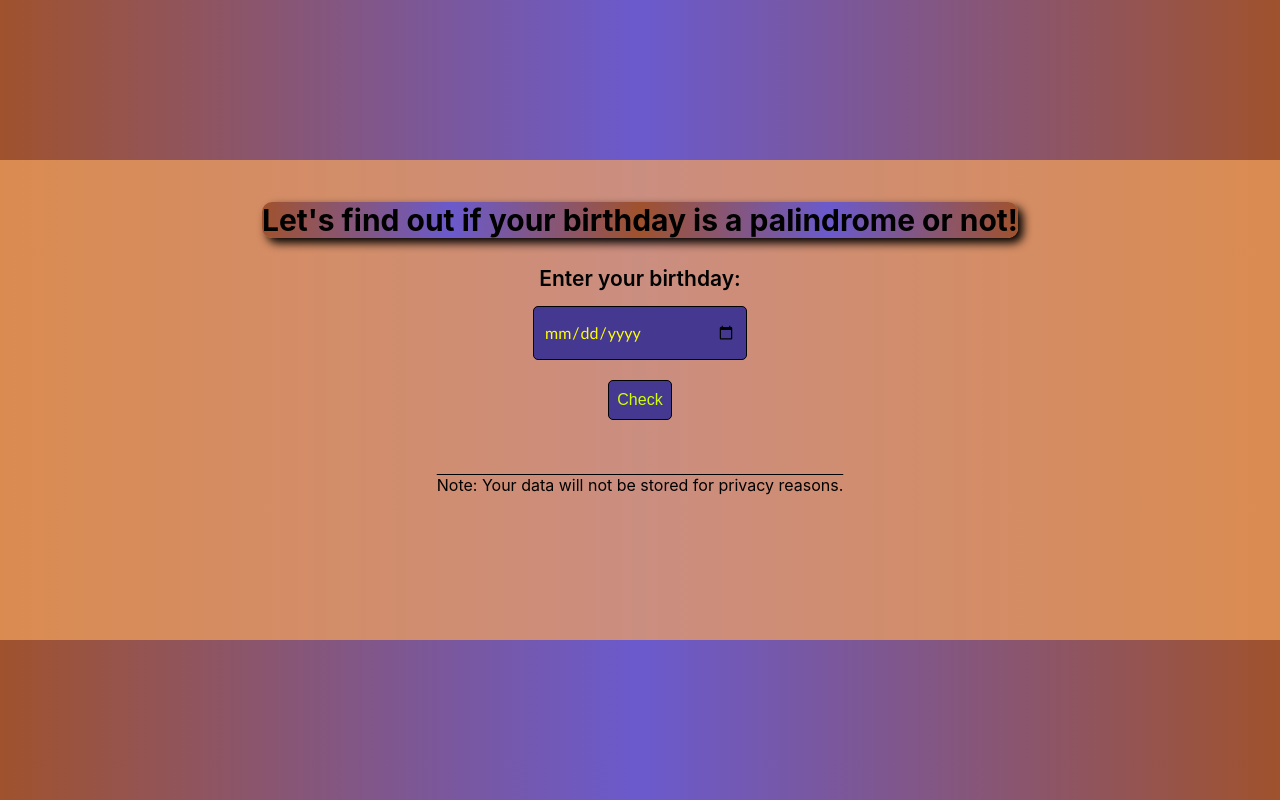
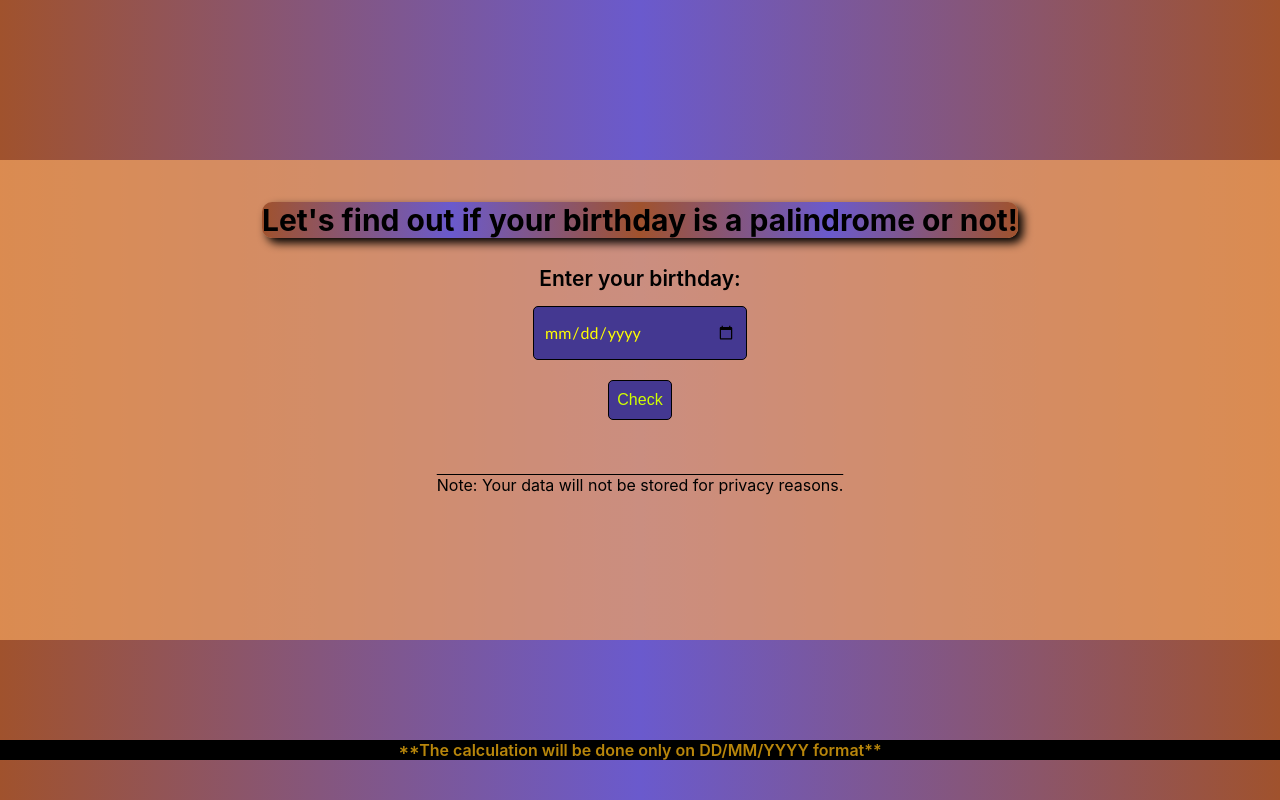
Before and after one commit to Kamesh0603/Plaindrome-Bday, a React (Create React App) app: page / in a window 1280 px wide. Built offline with nearby package versions, Linux system fonts and the light colour scheme.

Commit message:
Adding the format(s) on which the app runs

```diff
--- a/src/App.css
+++ b/src/App.css
@@ -84,3 +84,11 @@ footer{
     margin: 25px 0px;
     text-decoration:overline;
 }
+.note{
+    position: absolute;
+    width: 100%;
+    bottom: 5%;
+    background-color:black;
+    color: darkgoldenrod;
+    font-weight: 600;
+}
--- a/src/App.js
+++ b/src/App.js
@@ -183,6 +183,7 @@ function App() {
       {/*<div>{countfordisplay}</div>*/}
       <div className="output">{statofuserdate}{outputarray}</div>
       <footer><div id="footer">{footer}</div></footer>
+      <div className="note">**The calculation will be done only on DD/MM/YYYY format**</div>
 
       </div>
     </div>
```
